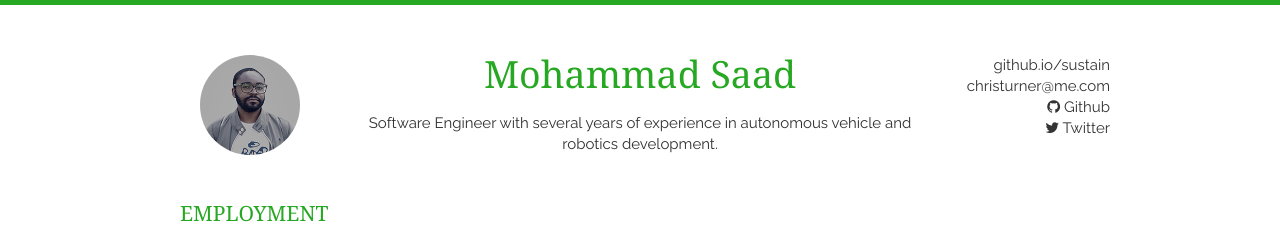
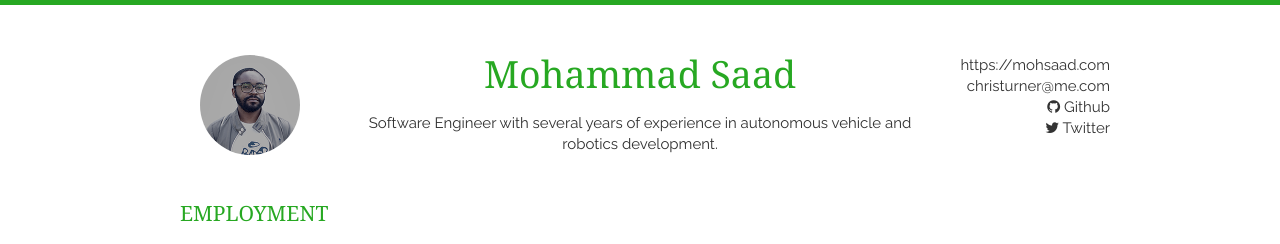
Before and after one commit to mohsaad/mohsaad.github.io, a Jekyll site: the page built from index.html, in a window 1280 px wide. Shown: the top 244 px of the page. Built offline with Jekyll 4.4.1, drawn with Linux system fonts in a browser that asks for light colours; nearby versions of some CDN libraries; the list of posts is cut into pages by our own code.

Commit message:
config: Change defaults

```diff
--- a/_config.yml
+++ b/_config.yml
@@ -18,10 +18,10 @@
 name: Mohammad Saad
 email: christurner@me.com
 email_full: mailto:youremail@me.com
-website: github.io/sustain
-website_full: https://jekyller.github.io/sustain
-github: trending
-twitter: twitter
+website: https://mohsaad.com
+website_full: https://mohsaad.com
+github: mohsaad
+twitter: mohsaad230
 tel: +44 0000 000000
 tel_full: tel:+440000000000
 google_maps: 'https://www.google.co.uk/maps/place/44+Perth+St,+Edinburgh,+Edinburgh+City+EH3+5BL'
@@ -33,4 +33,4 @@
 google_analytics: UA-69300817-1
 
 # needed for travis-ci build
-exclude: [vendor]
+exclude: [vendor, _old]
```
